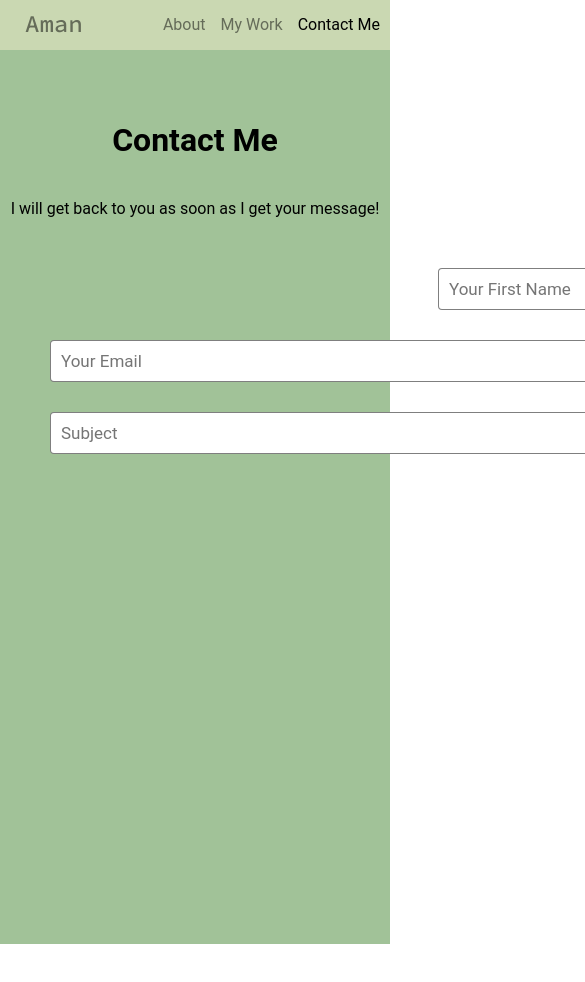
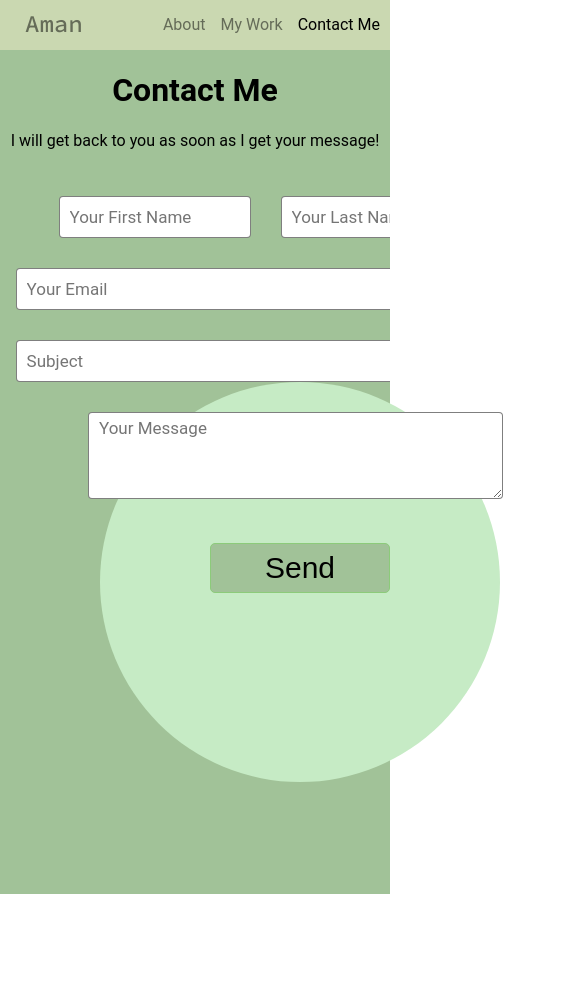
Before and after one commit to amanmakhija/portfolio, a React (Create React App) app: page /contact-me in a window 390 px wide. Shown: the top 982 px of the page, 585 px wide, since content can reach past the window. After the commit the page ends 894 px from the top, so only its background shows below. Built offline with nearby package versions, Linux system fonts and the light colour scheme.

Commit message:
semi responsive

```diff
--- a/src/App.css
+++ b/src/App.css
@@ -5,12 +5,8 @@ body {
 }
 
 @media screen and (max-width: 600px) {
-    html.touch body {
-        overflow: hidden;
-    }
-
     body {
-        height: 100%;
-        width: 100%;
+        height: 100vh;
+        width: 100vw;
     }
 }
--- a/src/component/about/About.css
+++ b/src/component/about/About.css
@@ -69,3 +69,44 @@
     margin: 10px;
     background-color: rgba(255, 255, 255, 0.5);
 }
+
+@media screen and (max-width: 600px) {
+    .aboutMain {
+        overflow: auto;
+    }
+
+    .aboutMain {
+        padding-top: 60px;
+    }
+
+    .aboutMainDiv {
+        margin-top: 25%;
+    }
+
+    .imageContainer {
+        width: 100vw;
+        margin-top: -20%;
+        margin-left: 0;
+        margin-bottom: 20%;
+    }
+
+    .image {
+        margin-left: 240%;
+        height: 30%;
+        width: 120%;
+        border-radius: 50%;
+    }
+
+    .aboutTextContainer {
+        margin-top: 5%;
+    }
+
+    .aboutTextContainer>p {
+        margin-left: 7%;
+    }
+
+    .skillsMainDiv {
+        margin-left: 2%;
+        padding-bottom: 5%;
+    }
+}
--- a/src/component/body/Body.css
+++ b/src/component/body/Body.css
@@ -73,3 +73,9 @@
         width: 300px;
     }
 }
+
+@media screen and (max-width: 600px) {
+    html.touch body {
+        overflow: hidden;
+    }
+}
--- a/src/component/contact/Contact.css
+++ b/src/component/contact/Contact.css
@@ -74,3 +74,49 @@
 .button:hover {
     background-color: oldlace;
 }
+
+@media screen and (max-width: 600px) {
+    .contactMain {
+        overflow-y: hidden;
+    }
+
+    .contactMain {
+        padding-top: 50px;
+    }
+
+    .main {
+        margin-top: 20px;
+    }
+
+    .nameInput {
+        margin: 0;
+        margin-left: 15%;
+    }
+
+    .input {
+        width: 180px;
+    }
+
+    .wideInputs {
+        margin-left: 4%;
+        width: 403px;
+    }
+
+    .message {
+        margin-left: -3%;
+    }
+
+    .circle3 {
+        left: 100px;
+        height: 400px;
+        width: 400px;
+    }
+
+    .button {
+        height: 50px;
+        width: 180px;
+        margin-top: 40px;
+        padding-bottom: 0;
+        border-radius: 5px;
+    }
+}
--- a/src/component/contact/Contact.js
+++ b/src/component/contact/Contact.js
@@ -12,13 +12,23 @@ export default function Contact() {
     const [btnText, setBtnText] = useState("Send");
 
     const submitHandler = async (e) => {
+        if (fName === "" || lName === "" || email === "" || subject === "" || message === "") {
+            e.preventDefault();
+            setBtnText("Fill the Form");
+            setSent(true);
+
+            setTimeout(() => {
+                setBtnText("Send");
+                setSent(false);
+            }, 2000);
+        } else {
             e.preventDefault();
             setBtnText("Sending...");
+            setSent(true);
 
             const url = "https://react-portfolio-db-server.herokuapp.com/message";
 
             setTimeout(() => {
-            setSent(true);
                 setBtnText("Sent!");
             }, 4000);
 
@@ -38,6 +48,7 @@ export default function Contact() {
                 subject,
                 message
             });
+        }
     };
 
     return (
--- a/src/component/loader/Loader.css
+++ b/src/component/loader/Loader.css
@@ -47,3 +47,15 @@
         transform: rotate(360deg);
     }
 }
+
+@media screen and (max-width: 600px) {
+    .loader {
+        margin: 0;
+        overflow: hidden;
+    }
+
+    .loadingTextContainer {
+        top: 60%;
+        left: 43%;
+    }
+}
```
Lines whose indentation alone changed are shown as unchanged.
